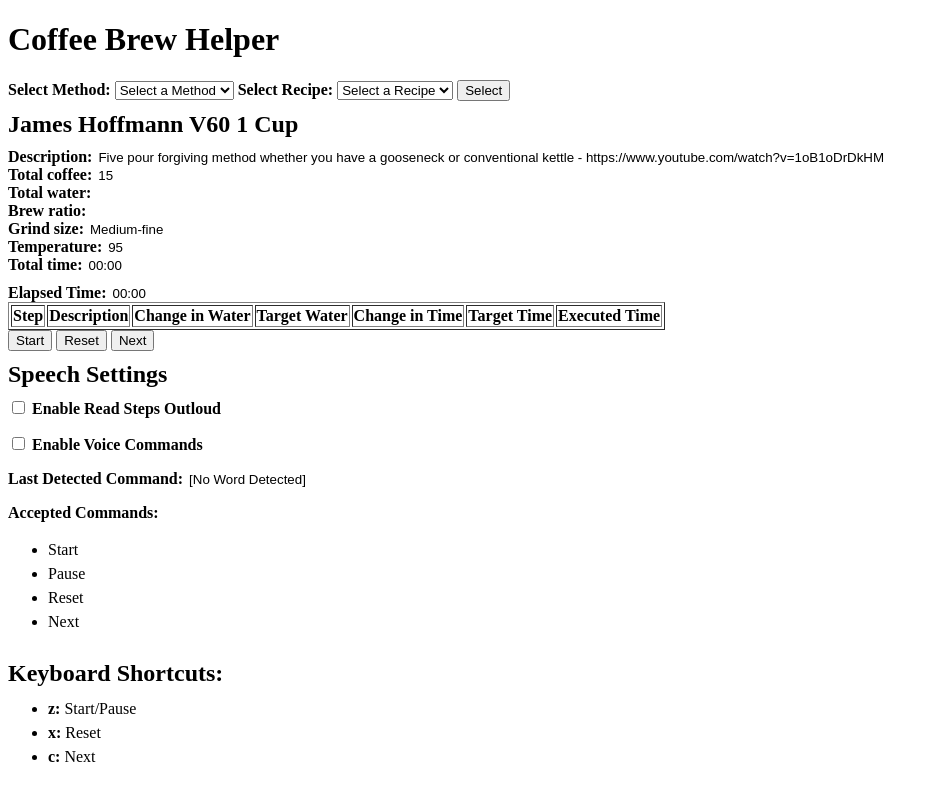
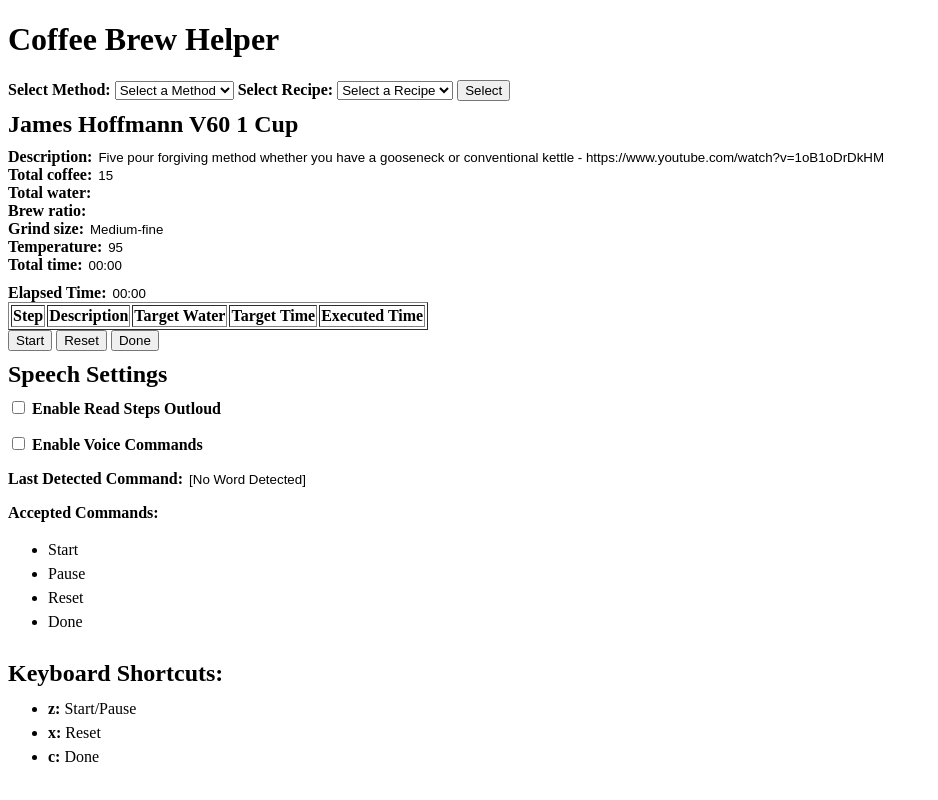
Before and after one commit to daniel-wai/CoffeeBrewHelperWeb, a Django app: template coffee/brewhelper/templates/home.html in a window 1280 px wide. Shown: the whole page, without its empty margins (0-938 px from the left). Run offline with Django 5.2, Linux system fonts and the light colour scheme; the template is opened without the code that fills it: values that come from a table or form of the project are taken from there, others are empty; data comes from the database, SQL or seed files in the repository.

Commit message:
Rename "Next" to "Done" and remove useless change value columns in table

```diff
--- a/coffee/brewhelper/templates/home.html
+++ b/coffee/brewhelper/templates/home.html
@@ -124,9 +124,9 @@
                 <tr>
                     <th>Step</th>
                     <th>Description</th>
-                    <th>Change in Water</th>
+                    <!-- <th>Change in Water</th> -->
                     <th>Target Water</th>
-                    <th>Change in Time</th>
+                    <!-- <th>Change in Time</th> -->
                     <th>Target Time</th>
                     <th>Executed Time</th>
                 </tr>
@@ -136,9 +136,9 @@
                 <tr>
                     <td>{{ step.order_id }}</td>
                     <td id="description-{{ step.order_id }}">{{ step.description }}</td>
-                    <td>{{ step.change_in_water }}</td>
+                    <!-- <td>{{ step.change_in_water }}</td> -->
                     <td>{{ step.target_total_water }}</td>
-                    <td id="change-in-time-{{ step.order_id }}">{{ step.change_in_time }}</td>
+                    <!-- <td id="change-in-time-{{ step.order_id }}">{{ step.change_in_time }}</td> -->
                     <td id="target-total-time-{{ step.order_id }}">{{ step.target_total_time }}</td>
                     <td id="executed-time-{{ step.order_id }}"></td>
                 </tr>
@@ -151,7 +151,7 @@
     <audio id="warningStepEndBeepsSound" src="{% static 'brewhelper/audio/warningStepEndBeeps128.mp3' %}" type="audio/mpeg"></audio>
     <button id="startPauseButton" onclick="toggleTimer()">Start</button>
     <button onclick="resetTimer()">Reset</button>
-    <button onclick="onNextClicked()">Next</button>
+    <button onclick="onDoneClicked()">Done</button>
 
     <!-- Speech Settings -->
     <div class="section">
@@ -177,7 +177,7 @@
             <li>Start</li>
             <li>Pause</li>
             <li>Reset</li>
-            <li>Next</li>
+            <li>Done</li>
         </ul>
     </div>
 
@@ -188,7 +188,7 @@
             <ul class="keyboard-shortcut-list">
                 <li><strong>z:</strong> Start/Pause</li>
                 <li><strong>x:</strong> Reset</li>
-                <li><strong>c:</strong> Next</li>
+                <li><strong>c:</strong> Done</li>
             </ul>
         </div>
     </div>
@@ -287,7 +287,7 @@
                         break;
                     case 'c':
                     case 'C':
-                        onNextClicked(); // Next operation when C key is pressed
+                        onDoneClicked(); // Done operation when C key is pressed
                         break;
                     default:
                         break;
@@ -377,8 +377,8 @@
                         case 'reset':
                             resetTimer(); // Reset operation
                             break;
-                        case 'next':
-                            onNextClicked(); // Next operation
+                        case 'done':
+                            onDoneClicked(); // Done operation
                             break;
                         default:
                             break;
@@ -570,7 +570,7 @@
         }
 
         // Function to record time taken and update step
-        function onNextClicked() {
+        function onDoneClicked() {
             // Record current time for the current step
             const currentStepId = executedStepIndex + 1; // Assuming stepIndex starts from 0
             const timeTakenCell = document.getElementById(`executed-time-${currentStepId}`);
```
